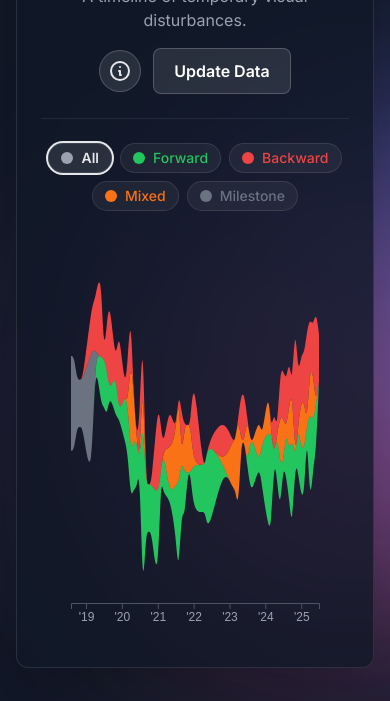
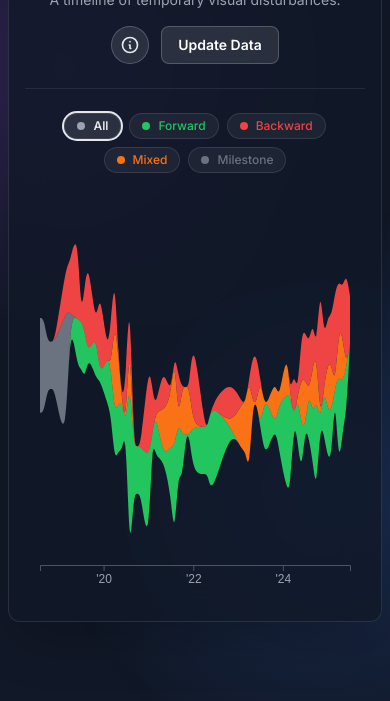
Before and after one commit to oaura/oaura.github.io, a plain HTML site: page index.html in a window 390 px wide. Shown: the part 143-844 px from the top of the page. Drawn offline with nearby package versions, Linux system fonts and the light colour scheme.

Commit message:
Update index.html

```diff
--- a/index.html
+++ b/index.html
@@ -12,6 +12,23 @@
             font-family: 'Inter', sans-serif;
             background-color: #0d1117; /* Even darker background */
         }
+        /* Performance-Optimized Aura Effect */
+        .aura-background {
+            position: fixed;
+            top: 0;
+            left: 0;
+            width: 100%;
+            height: 100%;
+            background: radial-gradient(circle at 15% 25%, rgba(168, 85, 247, 0.2), transparent 40%),
+                        radial-gradient(circle at 85% 75%, rgba(59, 130, 246, 0.2), transparent 40%);
+            animation: aura-pan 30s infinite alternate ease-in-out;
+            z-index: -1;
+        }
+        @keyframes aura-pan {
+            from { background-position: 0% 0%; }
+            to { background-position: 100% 100%; }
+        }
+
         .main-container {
             background-color: rgba(17, 24, 39, 0.8); /* Semi-transparent dark container */
             backdrop-filter: blur(20px);
@@ -19,53 +36,6 @@
             border: 1px solid rgba(255, 255, 255, 0.1);
             position: relative;
             overflow: hidden;
-        }
-        /* Aura Effect */
-        .aura-background {
-            position: fixed;
-            top: 0;
-            left: 0;
-            width: 100%;
-            height: 100%;
-            overflow: hidden;
-            z-index: -1;
-        }
-        .aura-blob {
-            position: absolute;
-            border-radius: 50%;
-            filter: blur(100px); /* Increased blur */
-            opacity: 0.7; /* Increased opacity */
-            mix-blend-mode: screen;
-        }
-        .blob1 {
-            width: 500px; /* Increased size */
-            height: 500px;
-            background: rgba(168, 85, 247, 0.4); /* Increased alpha */
-            animation: move-blob1 25s infinite alternate;
-        }
-        .blob2 {
-            width: 450px; /* Increased size */
-            height: 450px;
-            background: rgba(59, 130, 246, 0.4); /* Increased alpha */
-            animation: move-blob2 30s infinite alternate;
-        }
-        .blob3 {
-            width: 400px; /* Increased size */
-            height: 400px;
-            background: rgba(239, 68, 68, 0.4); /* Increased alpha */
-            animation: move-blob3 20s infinite alternate;
-        }
-        @keyframes move-blob1 {
-            from { transform: translate(10vw, 20vh) rotate(0deg); }
-            to { transform: translate(70vw, 60vh) rotate(180deg); }
-        }
-        @keyframes move-blob2 {
-            from { transform: translate(80vw, 10vh) rotate(0deg); }
-            to { transform: translate(20vw, 80vh) rotate(-180deg); }
-        }
-        @keyframes move-blob3 {
-            from { transform: translate(50vw, 70vh) rotate(0deg); }
-            to { transform: translate(10vw, 10vh) rotate(360deg); }
         }
 
         .content-wrapper {
@@ -182,7 +152,7 @@
             border: 1px solid rgba(255, 255, 255, 0.1);
             color: #d1d5db;
             border-radius: 0.75rem;
-            padding: 2rem;
+            padding: 1.5rem; /* Adjusted for mobile */
             width: 90%;
             max-width: 48rem;
             box-shadow: 0 20px 25px -5px rgba(0,0,0,0.1), 0 10px 10px -5px rgba(0,0,0,0.04);
@@ -194,24 +164,20 @@
         }
     </style>
 </head>
-<body class="bg-gray-900 flex items-center justify-center min-h-screen p-4">
-    <div class="aura-background">
-        <div class="aura-blob blob1"></div>
-        <div class="aura-blob blob2"></div>
-        <div class="aura-blob blob3"></div>
-    </div>
-    <div class="main-container w-full max-w-7xl rounded-xl shadow-2xl p-6 md:p-8">
+<body class="bg-gray-900 flex items-center justify-center min-h-screen p-2 sm:p-4">
+    <div class="aura-background"></div>
+    <div class="main-container w-full max-w-7xl rounded-xl shadow-2xl p-4 md:p-8">
         <div class="content-wrapper">
             <div class="flex flex-col md:flex-row justify-between items-center mb-6 pb-6 border-b border-gray-700/50">
                 <div class="text-center md:text-left">
-                     <h1 class="text-2xl md:text-3xl font-bold text-gray-100 mb-1">Migraine Aura Visualization</h1>
-                     <p class="text-gray-400">A timeline of temporary visual disturbances.</p>
+                     <h1 class="text-2xl sm:text-3xl font-bold text-gray-100 mb-1">Migraine Aura Visualization</h1>
+                     <p class="text-gray-400 text-sm sm:text-base">A timeline of temporary visual disturbances.</p>
                 </div>
                 <div class="flex items-center gap-3 mt-4 md:mt-0">
                     <button id="info-btn" class="glass-button text-gray-200 font-semibold p-2 rounded-full">
-                        <svg xmlns="http://www.w3.org/2000/svg" class="h-6 w-6" fill="none" viewBox="0 0 24 24" stroke="currentColor"><path stroke-linecap="round" stroke-linejoin="round" stroke-width="2" d="M13 16h-1v-4h-1m1-4h.01M21 12a9 9 0 11-18 0 9 9 0 0118 0z" /></svg>
+                        <svg xmlns="http://www.w3.org/2000/svg" class="h-5 w-5 sm:h-6 sm:w-6" fill="none" viewBox="0 0 24 24" stroke="currentColor"><path stroke-linecap="round" stroke-linejoin="round" stroke-width="2" d="M13 16h-1v-4h-1m1-4h.01M21 12a9 9 0 11-18 0 9 9 0 0118 0z" /></svg>
                     </button>
-                    <button id="update-data-btn" class="glass-button text-white font-semibold px-5 py-2.5 rounded-lg">
+                    <button id="update-data-btn" class="glass-button text-white font-semibold px-4 py-2 sm:px-5 sm:py-2.5 rounded-lg text-sm sm:text-base">
                         Update Data
                     </button>
                 </div>
@@ -225,10 +191,10 @@
     <div id="info-modal" class="modal-overlay">
         <div class="modal-content">
             <div class="flex justify-between items-center mb-4">
-                <h2 class="text-xl font-bold text-gray-100">About Migraine Auras</h2>
+                <h2 class="text-lg sm:text-xl font-bold text-gray-100">About Migraine Auras</h2>
                 <button id="close-info-modal-btn" class="text-gray-400 hover:text-gray-200 text-3xl leading-none">&times;</button>
             </div>
-            <div class="prose prose-invert max-w-none text-gray-300 space-y-4">
+            <div class="prose prose-sm sm:prose-base prose-invert max-w-none text-gray-300 space-y-4 max-h-[70vh] overflow-y-auto">
                 <p>For about one in five people with migraines, the experience begins with a distinct and often surreal prelude: the migraine aura.</p>
                 <p>These auras are most often visual, but they can also manifest as sensory, motor, or even verbal disturbances—a temporary disruption of the senses.</p>
                 <p>Imagine a slow-moving electrical or chemical wave sweeping across the visual cortex—the part of your brain that processes sight. As this wave propagates, it can create a cascade of vivid, sometimes disorienting, visual hallucinations.</p>
@@ -242,10 +208,10 @@
     <div id="data-modal" class="modal-overlay">
         <div class="modal-content">
             <div class="flex justify-between items-center mb-4">
-                <h2 class="text-xl font-bold text-gray-100">Paste Your Data</h2>
+                <h2 class="text-lg sm:text-xl font-bold text-gray-100">Paste Your Data</h2>
                 <button id="close-data-modal-btn" class="text-gray-400 hover:text-gray-200 text-3xl leading-none">&times;</button>
             </div>
-            <p class="text-gray-400 mb-4">Paste your data in the format `DD.MM.YY - EMOJI` below. Each entry should be on a new line.</p>
+            <p class="text-gray-400 mb-4 text-sm sm:text-base">Paste your data in the format `DD.MM.YY - EMOJI` below. Each entry should be on a new line.</p>
             <textarea id="data-input" class="w-full h-64 p-3 border bg-gray-800 border-gray-600 text-gray-200 rounded-lg focus:ring-2 focus:ring-indigo-500 focus:border-indigo-500 transition"></textarea>
             <div class="mt-6 flex justify-end gap-4">
                 <button id="cancel-btn" class="glass-button text-gray-200 font-semibold px-4 py-2 rounded-lg">Cancel</button>
@@ -445,7 +411,6 @@
         // --- D3 Chart Setup ---
         const container = d3.select("#chart");
         const legendContainer = d3.select("#legend");
-        const margin = { top: 20, right: 30, bottom: 40, left: 30 };
         const tooltip = d3.select("body").append("div").attr("class", "tooltip");
 
         function renderChart(data) {
@@ -457,6 +422,9 @@
 
             container.selectAll("*").remove();
             legendContainer.selectAll("*").remove();
+
+            const isMobile = window.innerWidth < 768;
+            const margin = { top: 20, right: isMobile ? 15 : 30, bottom: 40, left: isMobile ? 15 : 30 };
 
             const containerNode = container.node();
             const width = containerNode.clientWidth - margin.left - margin.right;
@@ -472,14 +440,14 @@
             const allCategories = ['All', ...categoryOrder];
             allCategories.forEach(cat => {
                 const legendItem = legendContainer.append('div')
-                    .attr('class', 'legend-item text-sm text-gray-200 font-medium px-3 py-1 rounded-full flex items-center gap-2')
+                    .attr('class', 'legend-item text-xs sm:text-sm text-gray-200 font-medium px-3 py-1 rounded-full flex items-center gap-2')
                     .style('color', cat === 'All' ? '#e5e7eb' : (categories[cat]?.color || '#9ca3af'))
                     .classed('active', cat === currentFilter)
                     .on('click', () => {
                         currentFilter = cat;
                         renderChart(data); // Re-render with new filter
                     });
-                legendItem.append('span').attr('class', 'w-3 h-3 rounded-full').style('background-color', cat === 'All' ? '#9ca3af' : (categories[cat]?.color || '#9ca3af'));
+                legendItem.append('span').attr('class', 'w-2 h-2 sm:w-3 sm:h-3 rounded-full').style('background-color', cat === 'All' ? '#9ca3af' : (categories[cat]?.color || '#9ca3af'));
                 legendItem.append('span').text(cat);
             });
 
@@ -494,7 +462,7 @@
             // --- Axes ---
             const x = d3.scaleTime().domain(d3.extent(data, d => d.date)).range([0, width]);
             const y = d3.scaleLinear().domain([d3.min(series, d => d3.min(d, d => d[0])), d3.max(series, d => d3.max(d, d => d[1]))]).range([height, 0]);
-            const xAxis = d3.axisBottom(x).ticks(d3.timeYear.every(1)).tickFormat(d3.timeFormat("'%y"));
+            const xAxis = d3.axisBottom(x).ticks(isMobile ? 4 : d3.timeYear.every(1)).tickFormat(d3.timeFormat("'%y"));
             svg.append("g").attr("class", "x-axis").attr("transform", `translate(0,${height})`).call(xAxis);
 
             // --- Area Generator ---
@@ -540,13 +508,10 @@
         // --- Modal Logic ---
         const dataModal = document.getElementById('data-modal');
         const infoModal = document.getElementById('info-modal');
-
         const updateDataBtn = document.getElementById('update-data-btn');
         const infoBtn = document.getElementById('info-btn');
-
         const closeDataModalBtn = document.getElementById('close-data-modal-btn');
         const closeInfoModalBtn = document.getElementById('close-info-modal-btn');
-
         const cancelBtn = document.getElementById('cancel-btn');
         const visualizeBtn = document.getElementById('visualize-btn');
         const dataInput = document.getElementById('data-input');
@@ -554,17 +519,11 @@
         const openModal = (modal) => modal.classList.add('visible');
         const closeModal = (modal) => modal.classList.remove('visible');
 
-        updateDataBtn.addEventListener('click', () => {
-            dataInput.value = rawData.trim();
-            openModal(dataModal);
-        });
+        updateDataBtn.addEventListener('click', () => { dataInput.value = rawData.trim(); openModal(dataModal); });
         infoBtn.addEventListener('click', () => openModal(infoModal));
-
         closeDataModalBtn.addEventListener('click', () => closeModal(dataModal));
         closeInfoModalBtn.addEventListener('click', () => closeModal(infoModal));
-
         cancelBtn.addEventListener('click', () => closeModal(dataModal));
-
         dataModal.addEventListener('click', (e) => { if (e.target === dataModal) closeModal(dataModal); });
         infoModal.addEventListener('click', (e) => { if (e.target === infoModal) closeModal(infoModal); });
 
@@ -575,15 +534,29 @@
             closeModal(dataModal);
         });
 
+        // --- Debounced Resize ---
+        function debounce(func, wait) {
+            let timeout;
+            return function executedFunction(...args) {
+                const later = () => {
+                    clearTimeout(timeout);
+                    func(...args);
+                };
+                clearTimeout(timeout);
+                timeout = setTimeout(later, wait);
+            };
+        }
+
+        const debouncedRender = debounce(() => {
+            let currentData = parseAndProcessData(rawData);
+            renderChart(currentData);
+        }, 250);
 
         // --- Initial Draw & Resize Handling ---
         let initialData = parseAndProcessData(rawData);
         renderChart(initialData);
 
-        window.addEventListener('resize', () => {
-            let currentData = parseAndProcessData(rawData);
-            renderChart(currentData);
-        });
+        window.addEventListener('resize', debouncedRender);
     </script>
 </body>
 </html>
```
